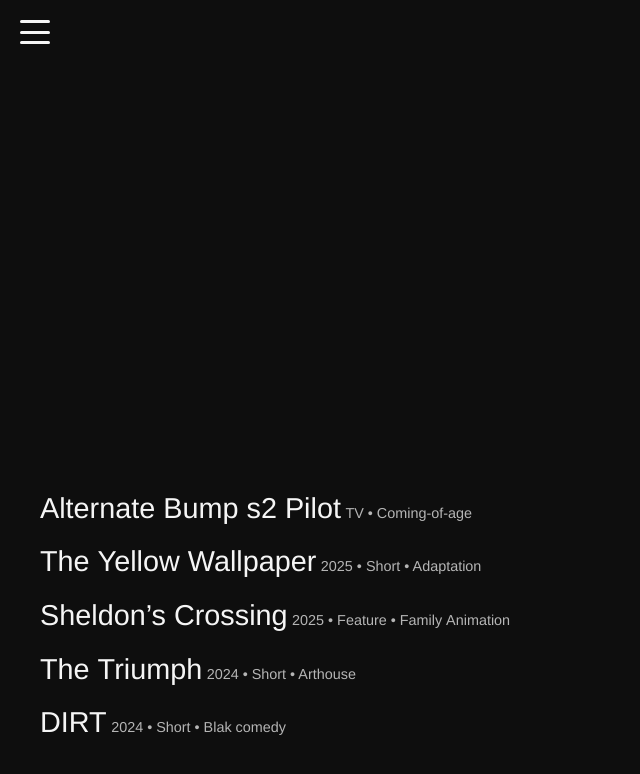
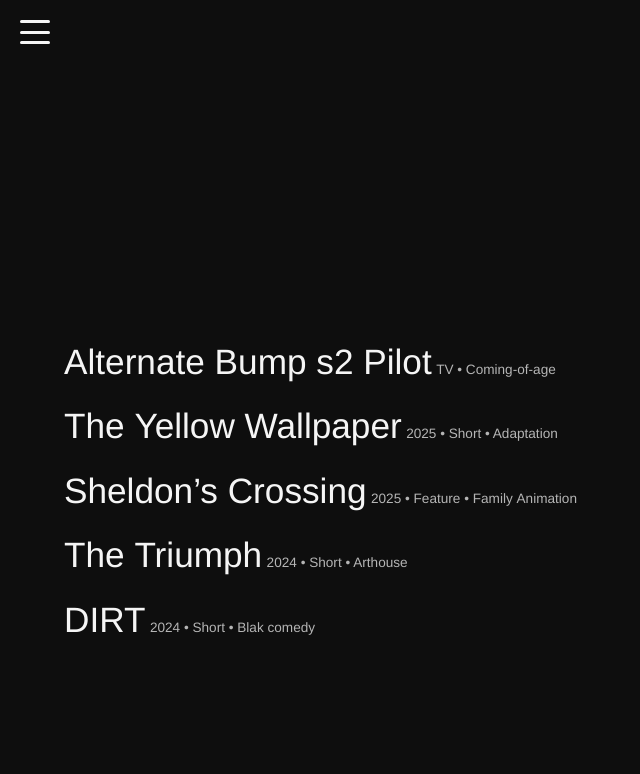
Before and after one commit to Whosegettin/Screenplay-Website, a plain HTML site: page index.html in a window 1280 px wide. Shown: the whole page, without its empty margins (0-640 px from the left). Drawn offline with Linux system fonts and the light colour scheme.

Commit message:
Add files via upload

```diff
--- a/style.css
+++ b/style.css
@@ -90,14 +90,20 @@ body {
  * separates each item for legibility. When the reader opens a script the
  * list fades out gracefully.
  */
+/*
+ * Script list positioning: anchored near the lower left of the screen. Using a
+ * percentage for the bottom offset allows the list to sit higher up on
+ * taller screens, mimicking the A24 landing page layout. Adjust the
+ * left offset to control the horizontal margin.
+ */
 .script-list {
     position: fixed;
-    bottom: 60px;
-    left: 40px;
+    bottom: 20%;
+    left: 5%;
     display: flex;
     flex-direction: column;
     align-items: flex-start;
-    gap: 1.2rem;
+    gap: 1.5rem;
     z-index: 10;
     transition: opacity 0.6s ease;
 }
@@ -115,13 +121,13 @@ body {
 }
 
 .script-item .title {
-    font-size: 1.8rem;
+    font-size: 2.2rem;
     font-weight: 300;
-    line-height: 1.2;
+    line-height: 1.15;
 }
 
 .script-item .meta {
-    font-size: 0.9rem;
+    font-size: 0.85rem;
     font-weight: 200;
     color: #b5b5b5;
     margin-top: 0.1rem;
@@ -213,7 +219,7 @@ body {
         font-size: 1.4rem;
     }
     .script-item .meta {
-        font-size: 0.75rem;
+        font-size: 0.7rem;
     }
     .nav-menu {
         width: 200px;
```
Also changed, not shown: contact.html (+1 -1 lines).
